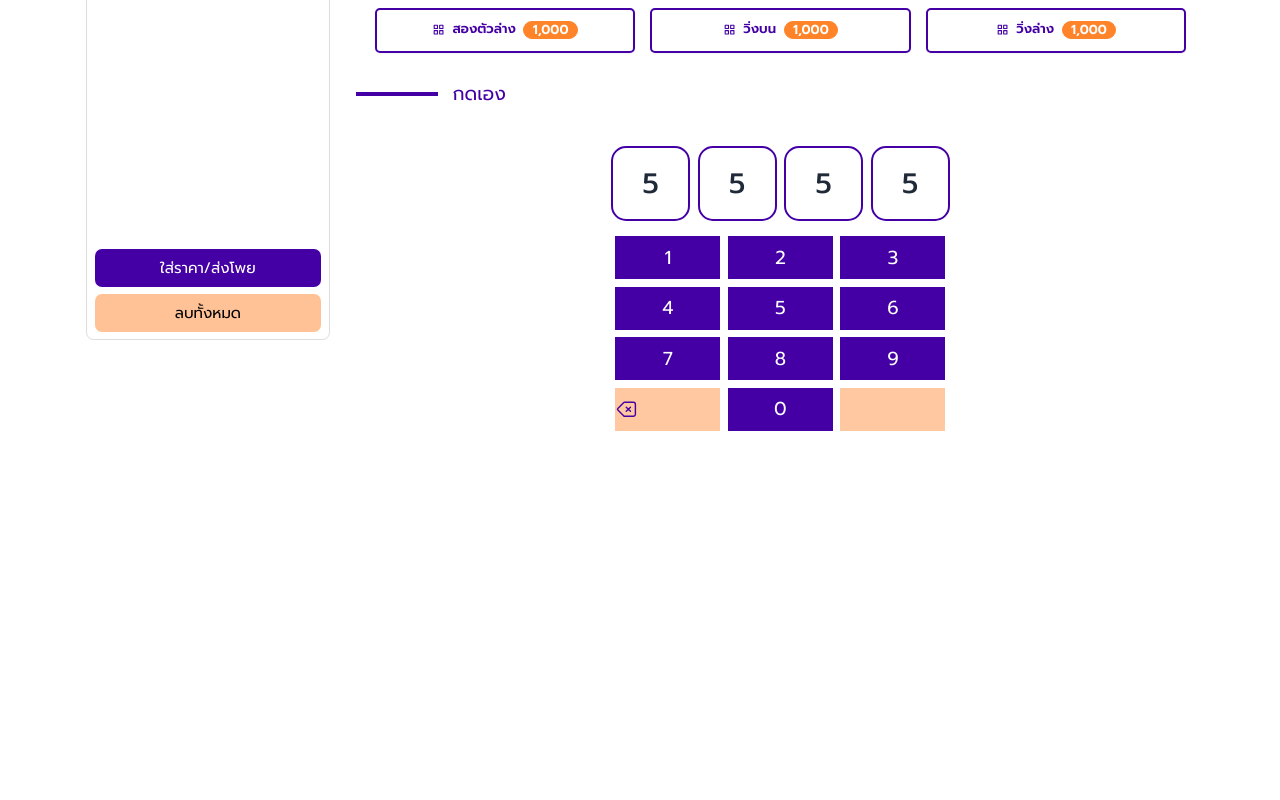
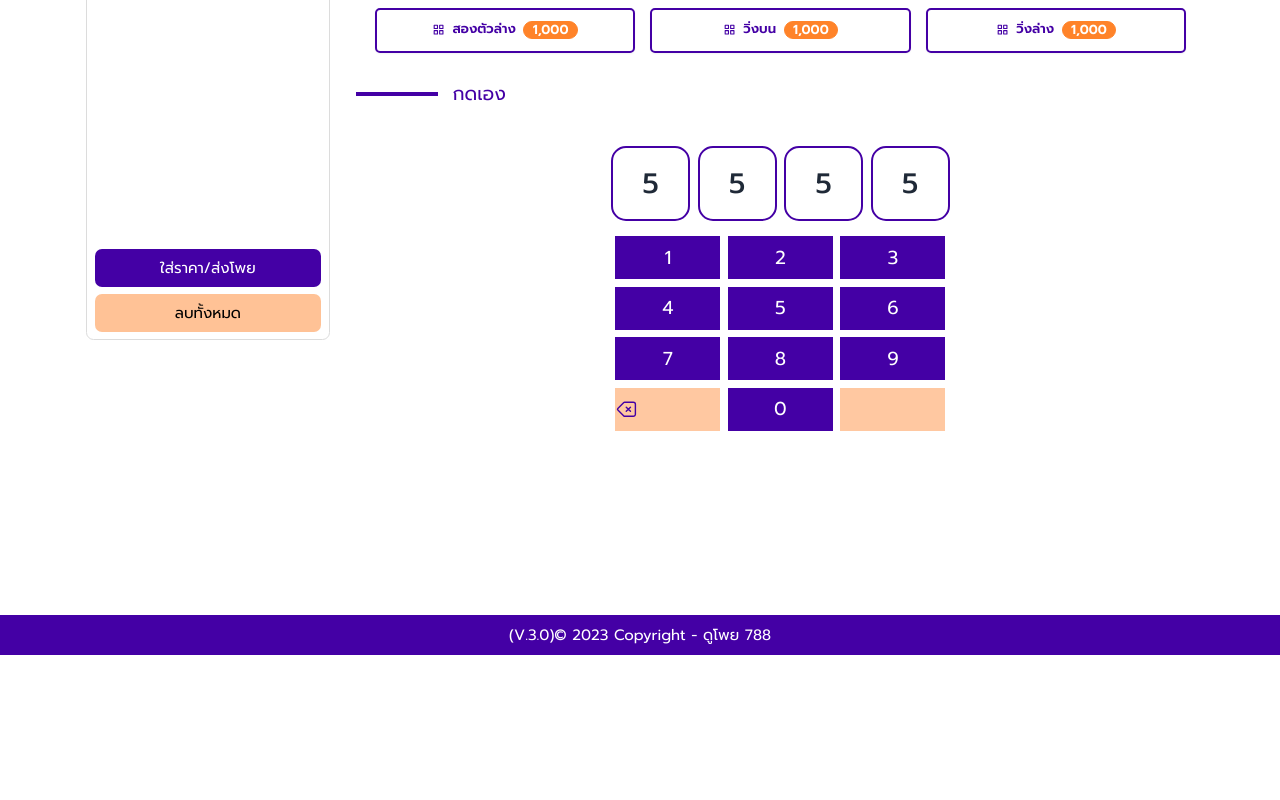
Before and after one commit to zvcx22545/Dopoy788, a React (Vite) app: page /play in a window 1280 px wide. Shown: the part 780-1580 px from the top of the page. After the commit the page ends 1435 px from the top, so only its background shows below. Built offline with nearby package versions, Linux system fonts and the light colour scheme.

Commit message:
src/components/Play/play.jsx

```diff
--- a/src/components/Play/play.jsx
+++ b/src/components/Play/play.jsx
@@ -45,7 +45,7 @@ function Play() {
             </div>
         </div>
 
-        <div className="grid grid-rows-3 grid-flow-col gap-4 p-5 pr-20 pl-20">
+        <div className="grid grid-rows-2 grid-flow-col gap-4 p-5 pr-20 pl-20">
             <div className="row-span-3 w-full px-3 py-5 max-lg:hidden">
                     <div className="flex justify-center items-center font-bold text-white text-[1.25rem] h-[60px] w-full bg-[#FF8329] rounded-lg mb-6">
                         <h1>ดึงโพย</h1>
@@ -88,7 +88,7 @@ function Play() {
                 </div>
             </div>
             </div>
-            <div class="row-span-2 col-span-2 ...">
+            <div class="col-span-2 ...">
                 <NumpadLotto/>
             </div>
             <div className="list-responsive mt-auto">
```
